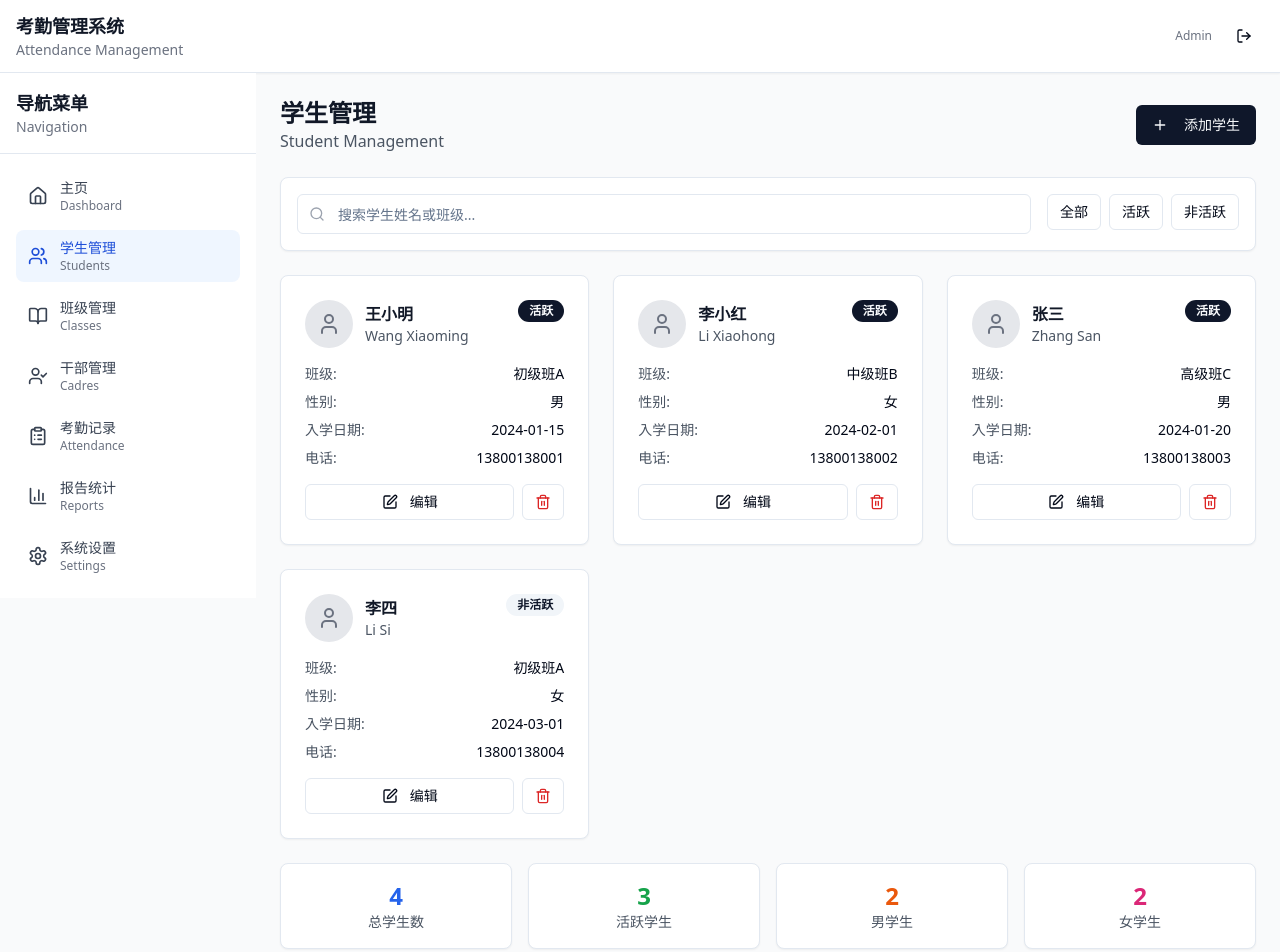
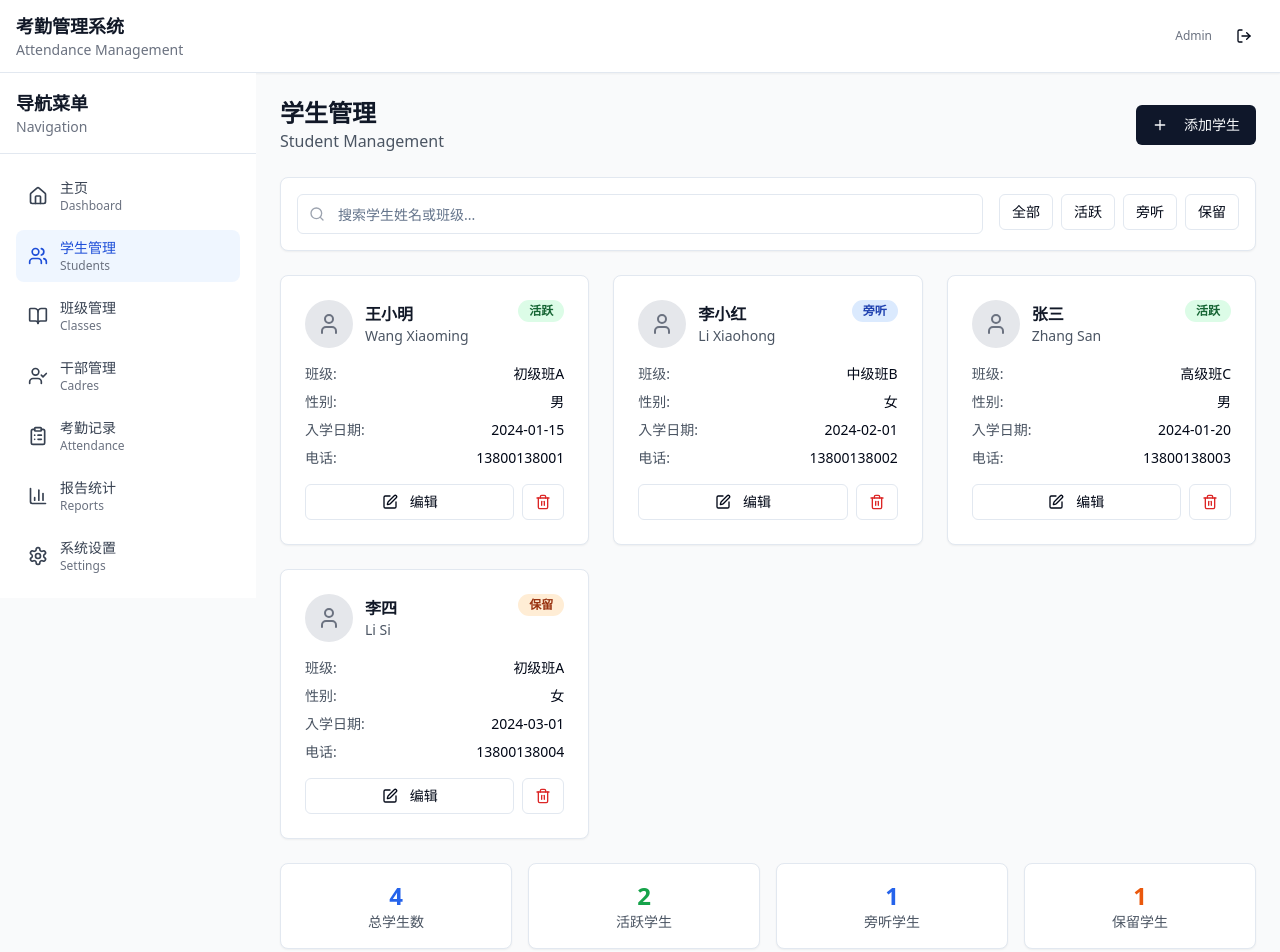
Before and after one commit to leonardloh/attend-zen-manager, a React (Vite) app: page /students in a window 1280 px wide. Shown: the top 952 px of the page. Built offline with nearby package versions, Linux system fonts and the light colour scheme; sample sign-in values are in the browser's storage.

Commit message:
Refactor: Update student status tags
Update the student status tags to "活跃", "旁听", and "保留" in the student management component.

```diff
--- a/src/pages/Students.tsx
+++ b/src/pages/Students.tsx
@@ -15,7 +15,7 @@ interface Student {
   email?: string;
   class_name: string;
   enrollment_date: string;
-  status: 'active' | 'inactive';
+  status: '活跃' | '旁听' | '保留';
 }
 
 const Students: React.FC = () => {
@@ -32,7 +32,7 @@ const Students: React.FC = () => {
       email: 'wang.xiaoming@example.com',
       class_name: '初级班A',
       enrollment_date: '2024-01-15',
-      status: 'active'
+      status: '活跃'
     },
     {
       id: '2',
@@ -43,7 +43,7 @@ const Students: React.FC = () => {
       email: 'li.xiaohong@example.com',
       class_name: '中级班B',
       enrollment_date: '2024-02-01',
-      status: 'active'
+      status: '旁听'
     },
     {
       id: '3',
@@ -54,7 +54,7 @@ const Students: React.FC = () => {
       email: 'zhang.san@example.com',
       class_name: '高级班C',
       enrollment_date: '2024-01-20',
-      status: 'active'
+      status: '活跃'
     },
     {
       id: '4',
@@ -65,7 +65,7 @@ const Students: React.FC = () => {
       email: 'li.si@example.com',
       class_name: '初级班A',
       enrollment_date: '2024-03-01',
-      status: 'inactive'
+      status: '保留'
     }
   ]);
 
@@ -74,6 +74,15 @@ const Students: React.FC = () => {
     student.english_name.toLowerCase().includes(searchTerm.toLowerCase()) ||
     student.class_name.toLowerCase().includes(searchTerm.toLowerCase())
   );
+
+  const getStatusColor = (status: string) => {
+    switch (status) {
+      case '活跃': return 'bg-green-100 text-green-800';
+      case '旁听': return 'bg-blue-100 text-blue-800';
+      case '保留': return 'bg-orange-100 text-orange-800';
+      default: return 'bg-gray-100 text-gray-800';
+    }
+  };
 
   return (
     <div className="space-y-6">
@@ -109,7 +118,10 @@ const Students: React.FC = () => {
                 活跃
               </Button>
               <Button variant="outline" size="sm">
-                非活跃
+                旁听
+              </Button>
+              <Button variant="outline" size="sm">
+                保留
               </Button>
             </div>
           </div>
@@ -131,8 +143,8 @@ const Students: React.FC = () => {
                     <p className="text-sm text-gray-600">{student.english_name}</p>
                   </div>
                 </div>
-                <Badge variant={student.status === 'active' ? 'default' : 'secondary'}>
-                  {student.status === 'active' ? '活跃' : '非活跃'}
+                <Badge className={getStatusColor(student.status)}>
+                  {student.status}
                 </Badge>
               </div>
 
@@ -182,25 +194,25 @@ const Students: React.FC = () => {
         <Card>
           <CardContent className="p-4 text-center">
             <div className="text-2xl font-bold text-green-600">
-              {students.filter(s => s.status === 'active').length}
+              {students.filter(s => s.status === '活跃').length}
             </div>
             <div className="text-sm text-gray-600">活跃学生</div>
           </CardContent>
         </Card>
         <Card>
           <CardContent className="p-4 text-center">
-            <div className="text-2xl font-bold text-orange-600">
-              {students.filter(s => s.gender === 'male').length}
+            <div className="text-2xl font-bold text-blue-600">
+              {students.filter(s => s.status === '旁听').length}
             </div>
-            <div className="text-sm text-gray-600">男学生</div>
+            <div className="text-sm text-gray-600">旁听学生</div>
           </CardContent>
         </Card>
         <Card>
           <CardContent className="p-4 text-center">
-            <div className="text-2xl font-bold text-pink-600">
-              {students.filter(s => s.gender === 'female').length}
+            <div className="text-2xl font-bold text-orange-600">
+              {students.filter(s => s.status === '保留').length}
             </div>
-            <div className="text-sm text-gray-600">女学生</div>
+            <div className="text-sm text-gray-600">保留学生</div>
           </CardContent>
         </Card>
       </div>
```
